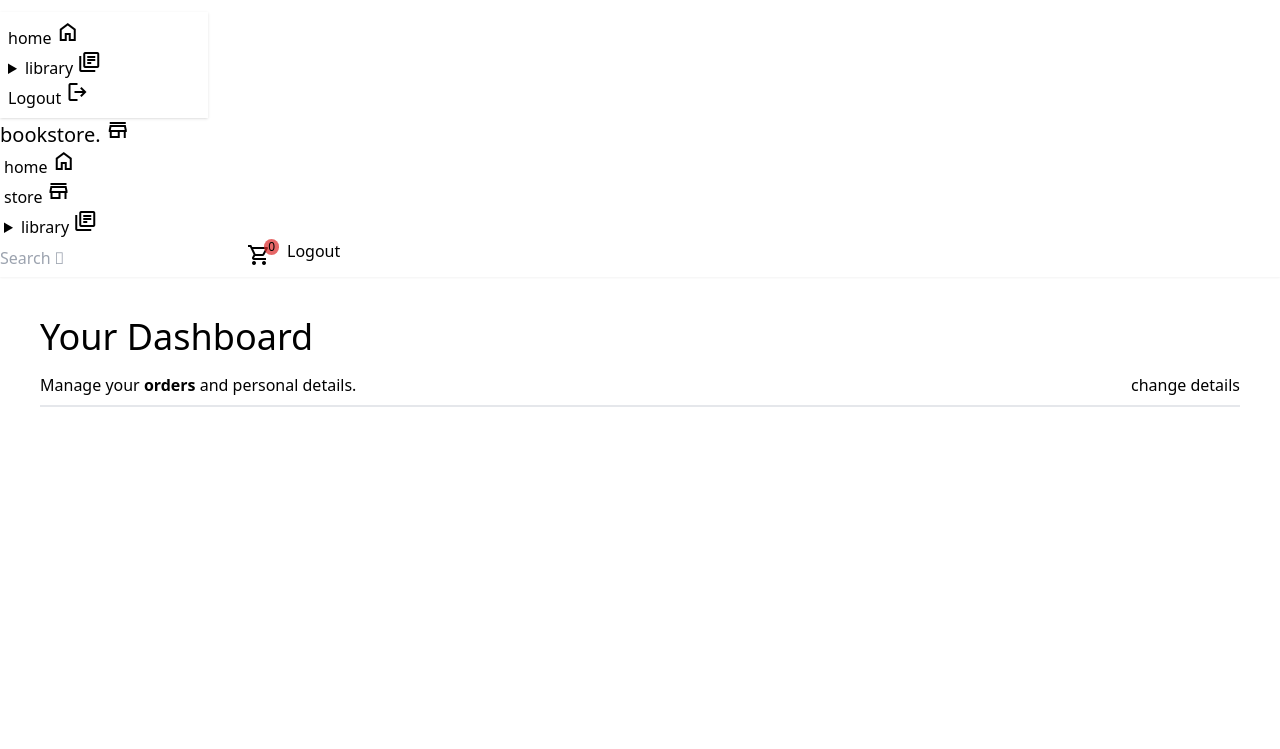
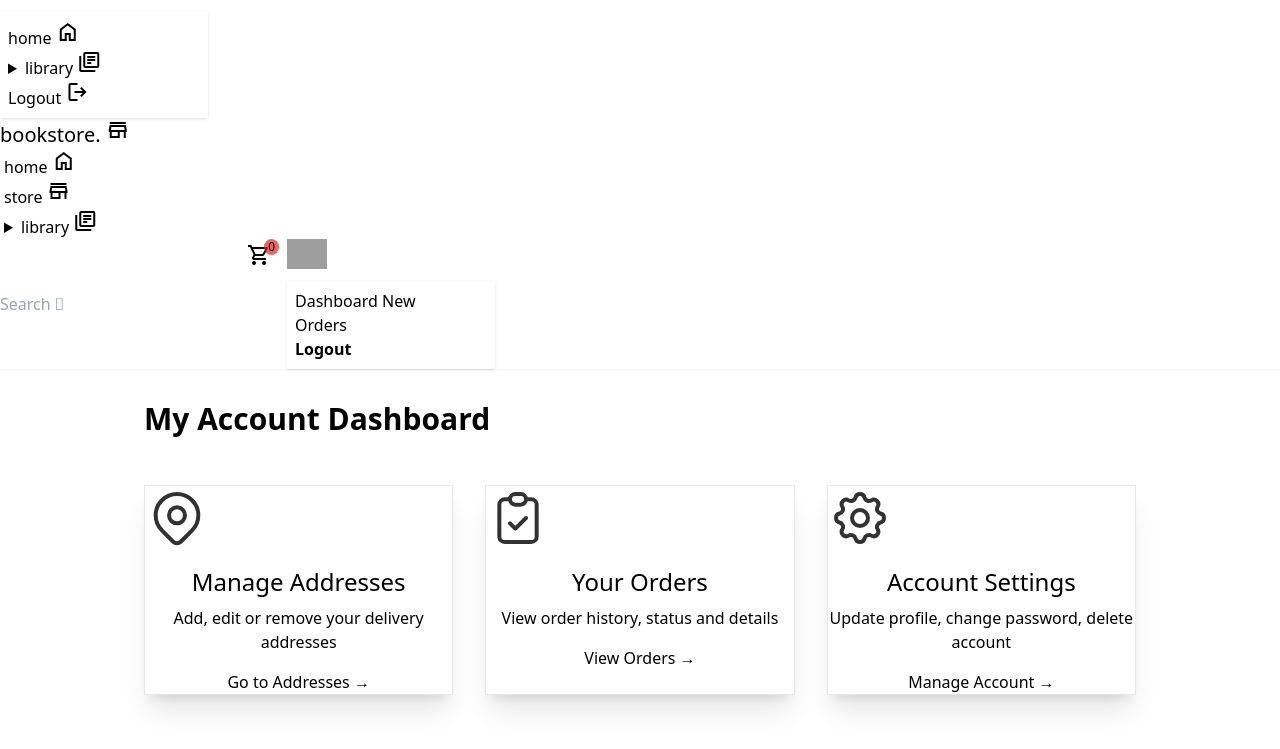
Before and after one commit to abhicodes07/django-ecommerce-project, a Django app: page /account/dashboard/ in a window 1280 px wide. Shown: the top 749 px of the page. Run offline with Django 5.2, Linux system fonts and the light colour scheme; the visitor is signed in with stand-in values (Sample User, id 1); data that the repository does not hold is empty; some libraries are stand-ins or nearby versions; grey boxes are pictures that could not be loaded.

Commit message:
feat(addresses): implement user multi address model using UUID

```diff
--- a/src/account/admin.py
+++ b/src/account/admin.py
@@ -1,5 +1,5 @@
 from django.contrib import admin
-from .models import UserBase
+from .models import Customer
 
 # Register your models here.
-admin.site.register(UserBase)
+admin.site.register(Customer)
--- a/src/account/templates/account/dashboard/dashboard.html
+++ b/src/account/templates/account/dashboard/dashboard.html
@@ -5,15 +5,84 @@ Dashboard
 {% endblock %}
 
 {% block content %}
-<div class="md:mx-25 md:my-10 mx-10 my-5">
-  <div class="items-center">
-    <div class="flex flex-col gap-4 border-b-2 pb-2">
-      <h1 class="md:text-4xl text-2xl text-bold">Your Dashboard</h1>
-      <div class="flex justify-between flex-wrap">
-        <p>Manage your <b>orders</b> and personal details.</p>
-        <a href="{% url 'account:edit_details' %}" class="link-neutral border-b-1 border-neutral">change details</a>
+
+<div class="container mx-auto px-4 py-8 max-w-5xl">
+
+  <h1 class="text-3xl font-bold mb-12 text-center md:text-left">My Account Dashboard</h1>
+
+  <div class="grid grid-cols-1 md:grid-cols-3 gap-6 lg:gap-8">
+
+    <!-- Card 1: Addresses -->
+    <div
+      class="card bg-base-100 shadow-xl hover:shadow-2xl transition-shadow duration-300 border border-base-200 hover:border-primary group">
+      <div class="card-body items-center text-center">
+        <div class="text-5xl mb-4 text-primary opacity-80 group-hover:opacity-100 transition-opacity">
+          <!-- DaisyUI heroicons style icon (or use your own SVG / font icon) -->
+          <svg xmlns="http://www.w3.org/2000/svg" class="h-16 w-16" fill="none" viewBox="0 0 24 24"
+            stroke="currentColor">
+            <path stroke-linecap="round" stroke-linejoin="round" stroke-width="1.5"
+              d="M17.657 16.657L13.414 20.9a1.998 1.998 0 01-2.827 0l-4.244-4.243a8 8 0 1111.314 0z" />
+            <path stroke-linecap="round" stroke-linejoin="round" stroke-width="1.5"
+              d="M15 11a3 3 0 11-6 0 3 3 0 016 0z" />
+          </svg>
+        </div>
+        <h2 class="card-title text-2xl mb-2">Manage Addresses</h2>
+        <p class="text-base-content/70 mb-4">Add, edit or remove your delivery addresses</p>
+        <div class="card-actions">
+          <a href="{% url 'account:addresses' %}"
+            class="btn btn-primary btn-outline group-hover:btn-primary transition-colors">
+            Go to Addresses →
+          </a>
+        </div>
       </div>
     </div>
+
+    <!-- Card 2: Orders -->
+    <a href="{% url 'orders:orders' %}"
+      class="card bg-base-100 shadow-xl hover:shadow-2xl transition-shadow duration-300 border border-base-200 hover:border-primary group">
+      <div class="card-body items-center text-center">
+        <div class="text-5xl mb-4 text-primary opacity-80 group-hover:opacity-100 transition-opacity">
+          <svg xmlns="http://www.w3.org/2000/svg" class="h-16 w-16" fill="none" viewBox="0 0 24 24"
+            stroke="currentColor">
+            <path stroke-linecap="round" stroke-linejoin="round" stroke-width="1.5"
+              d="M9 5H7a2 2 0 00-2 2v12a2 2 0 002 2h10a2 2 0 002-2V7a2 2 0 00-2-2h-2M9 5a2 2 0 002 2h2a2 2 0 002-2M9 5a2 2 0 012-2h2a2 2 0 012 2m-6 9l2 2 4-4" />
+          </svg>
+        </div>
+        <h2 class="card-title text-2xl mb-2">Your Orders</h2>
+        <p class="text-base-content/70 mb-4">View order history, status and details</p>
+        <div class="card-actions">
+          <span class="btn btn-primary btn-outline group-hover:btn-primary transition-colors">
+            View Orders →
+          </span>
+        </div>
+      </div>
+    </a>
+
+    <!-- Card 3: Account Settings -->
+    <a href="{% url 'account:edit_details' %}"
+      class="card bg-base-100 shadow-xl hover:shadow-2xl transition-shadow duration-300 border border-base-200 hover:border-primary group">
+      <div class="card-body items-center text-center">
+        <div class="text-5xl mb-4 text-primary opacity-80 group-hover:opacity-100 transition-opacity">
+          <svg xmlns="http://www.w3.org/2000/svg" class="h-16 w-16" fill="none" viewBox="0 0 24 24"
+            stroke="currentColor">
+            <path stroke-linecap="round" stroke-linejoin="round" stroke-width="1.5"
+              d="M10.325 4.317c.426-1.756 2.924-1.756 3.35 0a1.724 1.724 0 002.573 1.066c1.543-.94 3.31.826 2.37 2.37a1.724 1.724 0 001.065 2.572c1.756.426 1.756 2.924 0 3.35a1.724 1.724 0 00-1.066 2.573c.94 1.543-.826 3.31-2.37 2.37a1.724 1.724 0 00-2.572 1.065c-.426 1.756-2.924 1.756-3.35 0a1.724 1.724 0 00-2.573-1.066c-1.543.94-3.31-.826-2.37-2.37a1.724 1.724 0 00-1.065-2.572c-1.756-.426-1.756-2.924 0-3.35a1.724 1.724 0 001.066-2.573c-.94-1.543.826-3.31 2.37-2.37.996.608 2.296.07 2.572-1.065z" />
+            <path stroke-linecap="round" stroke-linejoin="round" stroke-width="1.5"
+              d="M15 12a3 3 0 11-6 0 3 3 0 016 0z" />
+          </svg>
+        </div>
+        <h2 class="card-title text-2xl mb-2">Account Settings</h2>
+        <p class="text-base-content/70 mb-4">Update profile, change password, delete account</p>
+        <div class="card-actions">
+          <span class="btn btn-primary btn-outline group-hover:btn-primary transition-colors">
+            Manage Account →
+          </span>
+        </div>
+      </div>
+    </a>
+
   </div>
+
 </div>
+
 {% endblock %}
--- a/src/account/templates/account/password_reset/password_reset_form.html
+++ b/src/account/templates/account/password_reset/password_reset_form.html
@@ -33,7 +33,9 @@ Password Reset
     </fieldset>
 
     <button class="btn btn-neutral mt-4" type="submit">Send E-mail</button>
+    {% if not user.is_authenticated %}
     <a href="{% url 'account:login' %}" class="text-center link-accent text-neutral">Login</a>
+    {% endif %}
   </form>
 </section>
 {% endblock %}
--- a/src/account/urls.py
+++ b/src/account/urls.py
@@ -61,7 +61,7 @@ urlpatterns = [
     # NOTE: uses same template as password_reset_confirm: reset_status
     path(
         "password_reset/password_reset_complete/",
-        TemplateView.as_view(template_name="account/user/reset_status.html"),
+        TemplateView.as_view(template_name="account/password_reset/reset_status.html"),
         name="password_reset_complete",
     ),
     # user dashboard
@@ -73,4 +73,10 @@ urlpatterns = [
         TemplateView.as_view(template_name="account/dashboard/delete_confirm.html"),
         name="delete_confirmation",
     ),
+    # user addresses
+    path("addresses/", views.view_address, name="addresses"),
+    path("add_address/", views.add_address, name="add_address"),
+    path("addresses/edit/<slug:id>", views.edit_address, name="edit_address"),
+    path("addresses/delete/<slug:id>", views.delete_address, name="delete_address"),
+    path("addresses/set_default/<slug:id>", views.set_default, name="set_default"),
 ]
--- a/src/account/views.py
+++ b/src/account/views.py
@@ -2,16 +2,17 @@ from django.contrib.auth import login, logout
 from django.contrib.auth.decorators import login_required
 from django.contrib.sites.shortcuts import get_current_site
 from django.core.mail import EmailMultiAlternatives
-from django.http import HttpResponse
+from django.http import HttpResponse, HttpResponseRedirect
 from django.shortcuts import redirect, render
 from django.template.loader import render_to_string
+from django.urls import reverse
 from django.utils.encoding import force_bytes, force_str
 from django.utils.http import urlsafe_base64_decode, urlsafe_base64_encode
 
 from orders.views import user_orders
 
-from .forms import RegistrationForm, UserEditForm
-from .models import UserBase
+from .forms import RegistrationForm, UserAddressForm, UserEditForm
+from .models import Address, Customer
 from .token import account_activation_token
 
 
@@ -70,7 +71,7 @@ def account_register(request):
 def account_activate(request, uidb64, token):
     try:
         uid = force_str(urlsafe_base64_decode(uidb64))
-        user = UserBase.objects.get(pk=uid)
+        user = Customer.objects.get(pk=uid)
     except (TypeError, ValueError, OverflowError):
         pass
 
@@ -103,8 +104,62 @@ def edit_details(request):
 # delete user view
 @login_required
 def delete_user(request):
-    user = UserBase.objects.get(user_name=request.user)
+    user = Customer.objects.get(user_name=request.user)
     user.is_active = False
     user.save()
     logout(request)
     return redirect("account:delete_confirmation")
+
+
+# addresses
+@login_required
+def view_address(request):
+    addresses = Address.objects.filter(customer=request.user)
+    return render(request, "account/dashboard/addresses.html", {"addresses": addresses})
+
+
+@login_required
+def add_address(request):
+    if request.method == "POST":
+        address_form = UserAddressForm(data=request.POST)
+        if address_form.is_valid():
+            address_form = address_form.save(commit=False)
+            address_form.customer = request.user
+            address_form.save()
+            return HttpResponseRedirect(reverse("account:addresses"))
+    else:
+        address_form = UserAddressForm()
+    return render(
+        request, "account/dashboard/edit_addresses.html", {"form": address_form}
+    )
+
+
+@login_required
+def edit_address(request, id):
+    if request.method == "POST":
+        address = Address.objects.get(pk=id, customer=request.user)
+        address_form = UserAddressForm(instance=address, data=request.POST)
+        if address_form.is_valid():
+            address_form.save()
+            return HttpResponseRedirect(reverse("account:addresses"))
+    else:
+        address = Address.objects.get(pk=id, customer=request.user)
+        address_form = UserAddressForm(instance=address)
+    return render(
+        request, "account/dashboard/edit_addresses.html", {"form": address_form}
+    )
+
+
+@login_required
+def delete_address(request, id):
+    address = Address.objects.filter(pk=id, customer=request.user).delete()
+    return redirect(reverse("account:addresses"))
+
+
+@login_required
+def set_default(request, id):
+    # remove any other default address from database
+    Address.objects.filter(customer=request.user, default=True).update(default=False)
+    # update the new default address
+    Address.objects.filter(pk=id, customer=request.user).update(default=True)
+    return redirect(reverse("account:addresses"))
--- a/src/core/settings.py
+++ b/src/core/settings.py
@@ -150,7 +150,7 @@ MEDIA_URL = os.path.join(BASE_DIR, "media/")
 DEFAULT_AUTO_FIELD = "django.db.models.BigAutoField"
 
 # Custom user model
-AUTH_USER_MODEL = "account.UserBase"
+AUTH_USER_MODEL = "account.Customer"
 LOGIN_REDIRECT_URL = "/"
 LOGIN_URL = "/account/login/"
 
--- a/src/store/templates/store/layout.html
+++ b/src/store/templates/store/layout.html
@@ -76,10 +76,29 @@
       </a>
 
       {% if user.is_authenticated %}
-      <form method="POST" action="{% url 'account:logout' %}">
-        {% csrf_token %}
-        <button type="submit" class="btn btn-primary rounded-full">Logout</button>
-      </form>
+      <div class="dropdown dropdown-end">
+        <div tabindex="0" role="button" class="btn btn-ghost btn-circle avatar">
+          <div class="w-10 rounded-full">
+            <img alt="Tailwind CSS Navbar component"
+              src="https://img.daisyui.com/images/stock/photo-1534528741775-53994a69daeb.webp" />
+          </div>
+        </div>
+        <ul tabindex="-1" class="menu menu-sm dropdown-content bg-base-100 rounded-box z-1 mt-3 w-52 p-2 shadow">
+          <li>
+            <a class="justify-between" href="{% url 'account:dashboard' %}">
+              Dashboard
+              <span class="badge">New</span>
+            </a>
+          </li>
+          <li><a href="{% url 'orders:orders' %}">Orders</a></li>
+          <li>
+            <form method="POST" action="{% url 'account:logout' %}">
+              {% csrf_token %}
+              <button type="submit" class="link link-primary font-bold rounded-full">Logout</button>
+            </form>
+          </li>
+        </ul>
+      </div>
       {% else %}
       <a class="btn btn-primary rounded-full" href="{% url 'account:login' %}">
         Login
```
Also changed, not shown: src/account/forms.py (+44 -8 lines), src/account/models.py (+37 -18 lines), src/account/templates/account/dashboard/addresses.html (added, +57 -0 lines), src/account/templates/account/dashboard/edit_addresses.html (added, +122 -0 lines), src/account/templates/account/dashboard/edit_details.html (+7 -0 lines).
